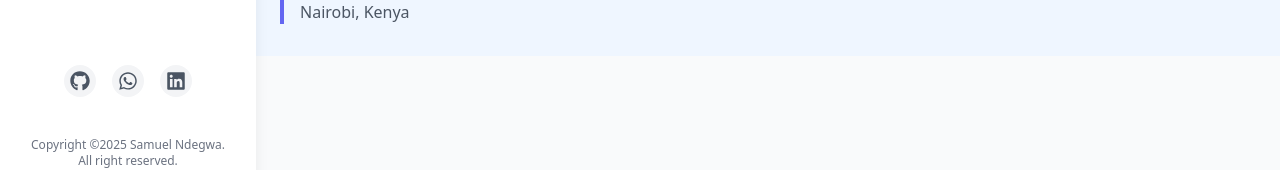
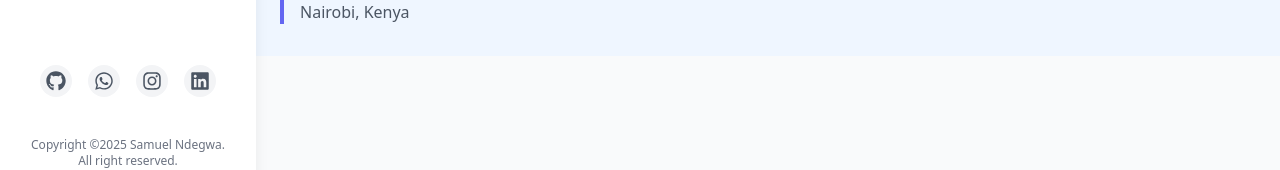
Before and after one commit to Samtech361/v1.portfolio, a React (Vite) app: page / in a window 1280 px wide. Shown: the part 615-785 px from the top of the page. Built offline with nearby package versions, Linux system fonts and the light colour scheme; no server answers.

Commit message:
Update Sidebar.jsx

```diff
--- a/src/components/Sidebar.jsx
+++ b/src/components/Sidebar.jsx
@@ -94,6 +94,15 @@ function Sidebar() {
             <FaWhatsapp className="h-5 w-5" />
           </a>
           <a
+            href="https://www.instagram.com/beaversam36/"
+            target="_blank"
+            className="h-8 w-8 rounded-full bg-gray-100 flex items-center justify-center text-gray-600 hover:bg-indigo-100 hover:text-indigo-600 transition-colors"
+            rel="noopener noreferrer"
+          >
+            <span className="sr-only">Instagram</span>
+            <FaInstagram className="h-5 w-5" />
+          </a>
+          <a
             href="www.linkedin.com/in/nsamuel361"
             target="_blank"
             className="h-8 w-8 rounded-full bg-gray-100 flex items-center justify-center text-gray-600 hover:bg-indigo-100 hover:text-indigo-600 transition-colors"
```
